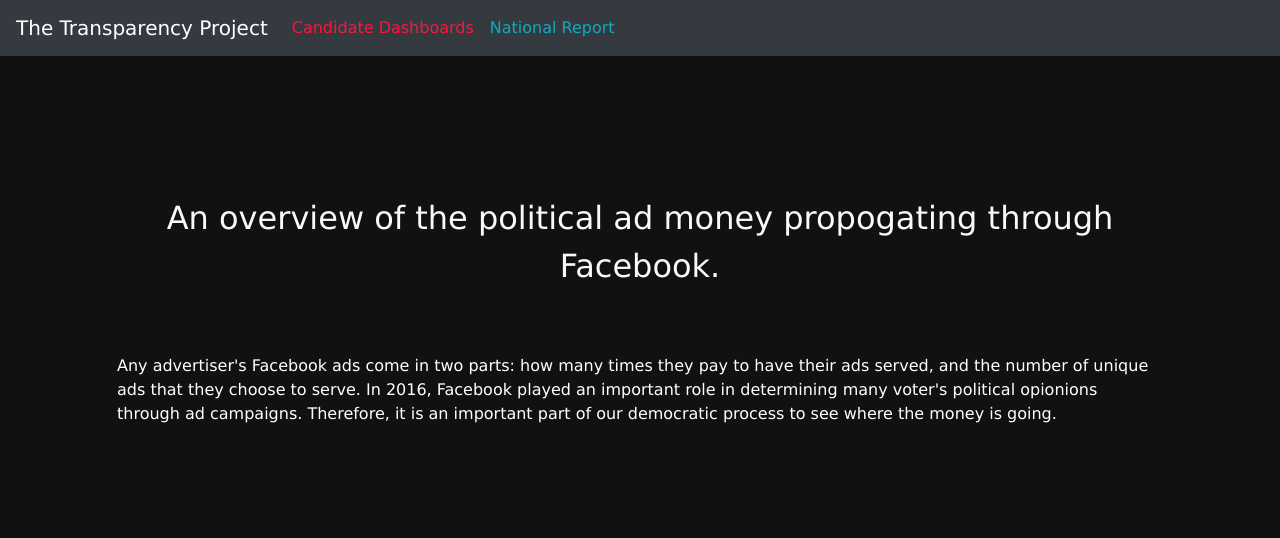
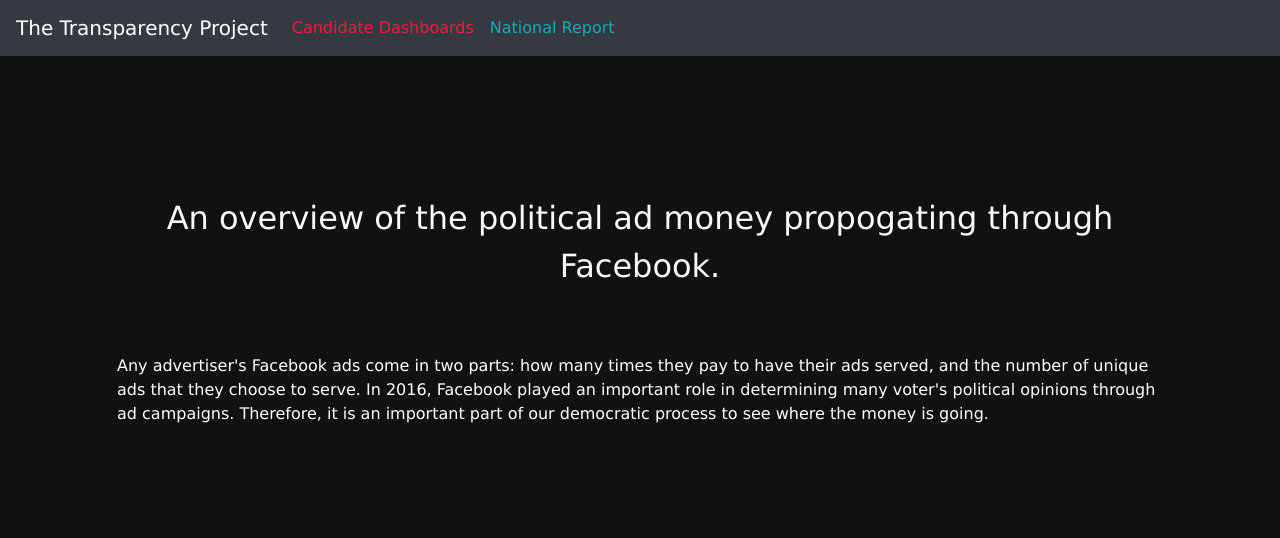
Before and after one commit to datascienceucsc/dss-cruzhacks, a Flask app: page /national_report in a window 1280 px wide. Shown: the top 538 px of the page. Run offline with Flask 3, Linux system fonts and the light colour scheme; parts of the project's set-up code (start-up, migrations or seed data) failed here and were passed over; some libraries are stand-ins or nearby versions.

Commit message:
Update national_report.html

```diff
--- a/server/server/templates/national_report.html
+++ b/server/server/templates/national_report.html
@@ -8,7 +8,7 @@
     <p class="small-p">
       Any advertiser's Facebook
       ads come in two parts: how many times they pay to have their ads served, and the number of unique ads that they choose to serve.
-      In 2016, Facebook played an important role in determining many voter's political opionions through ad campaigns.
+      In 2016, Facebook played an important role in determining many voter's political opinions through ad campaigns.
       Therefore, it is an important part of our democratic process to see where the money is going.
 
     </p>
```
